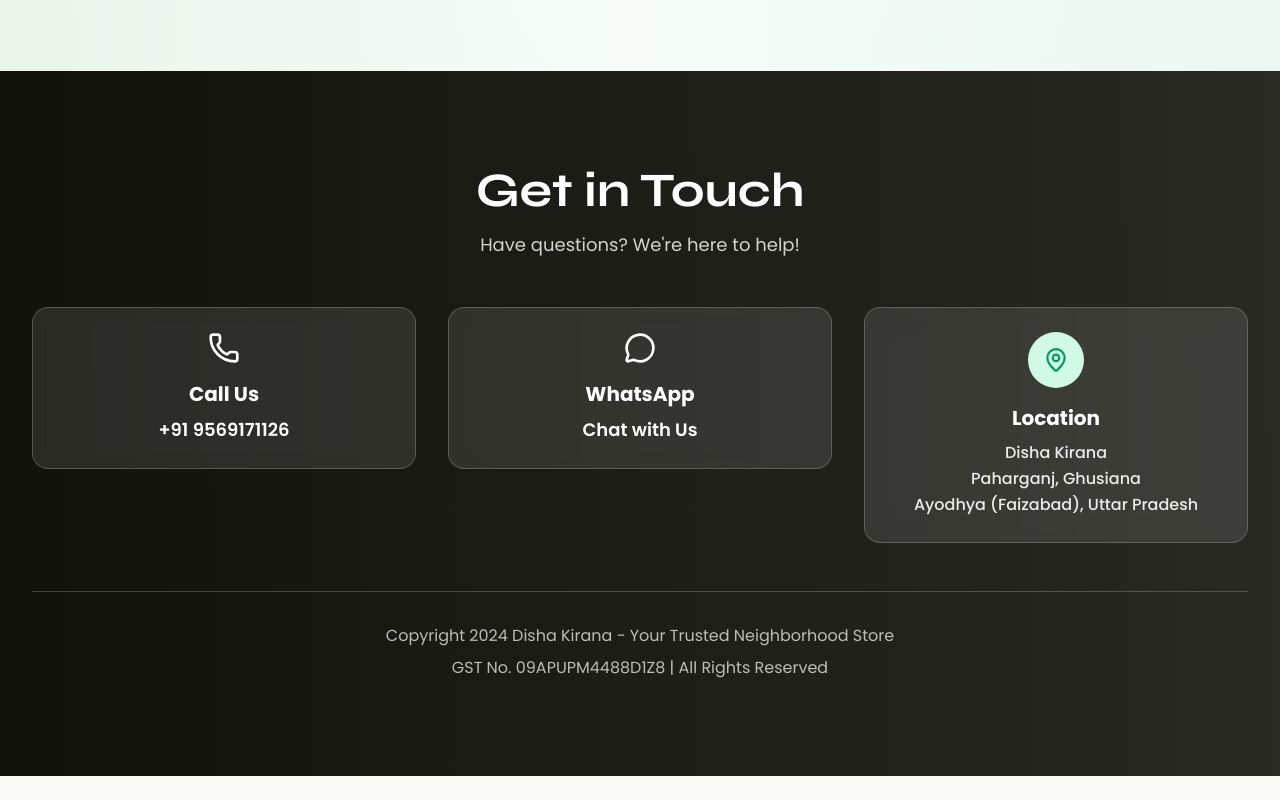
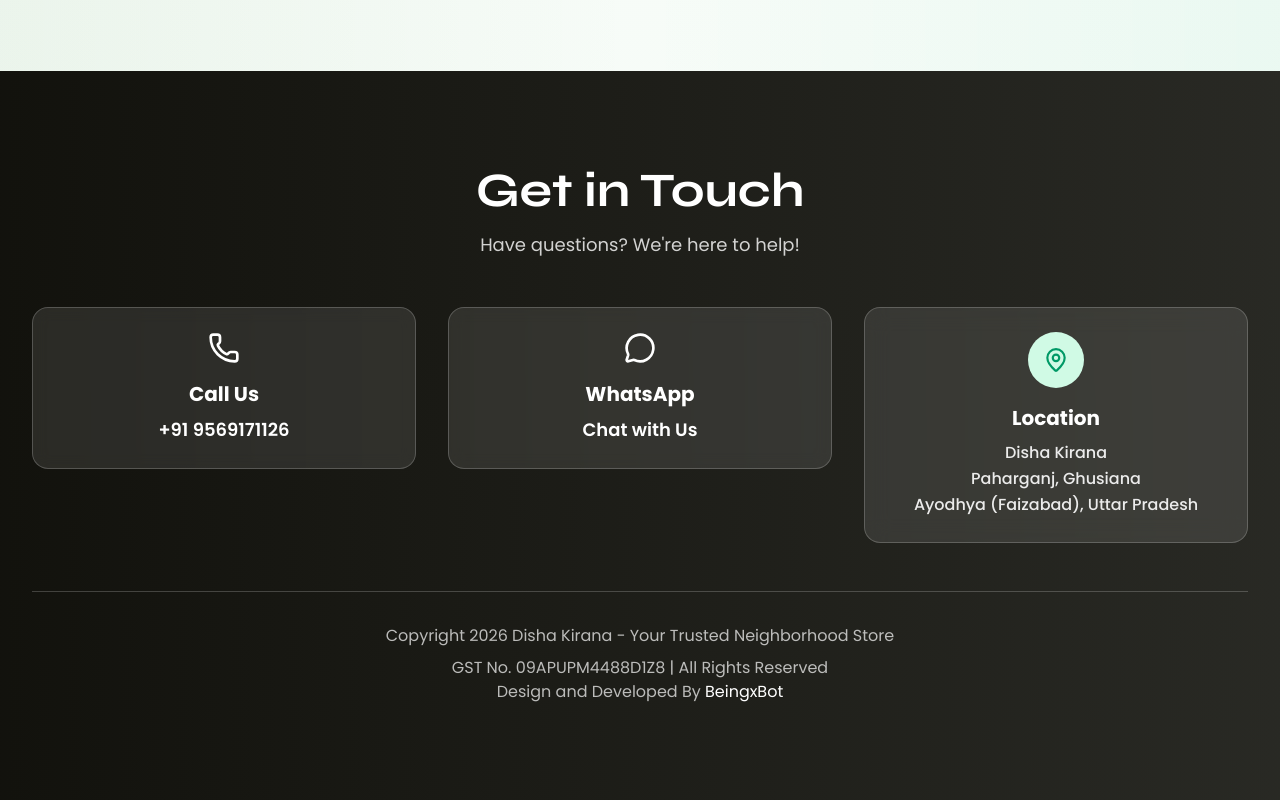
Before and after one commit to amityadavtech/dishakirana, a Next.js app: page / in a window 1280 px wide. Shown: the part 5079-5879 px from the top of the page. Before the commit the page ends 5855 px from the top, so only its background shows below. Built offline with nearby package versions, Linux system fonts and the light colour scheme.

Commit message:
add footer

```diff
--- a/app/page.tsx
+++ b/app/page.tsx
@@ -588,8 +588,11 @@ export default function Home() {
           </div>
 
           <div className="mt-12 pt-8 border-t border-white/20 text-center text-white/70">
-            <p className="mb-2">Copyright 2024 Disha Kirana - Your Trusted Neighborhood Store</p>
+            <p className="mb-2">Copyright 2026 Disha Kirana - Your Trusted Neighborhood Store</p>
             <p>GST No. 09APUPM4488D1Z8 | All Rights Reserved</p>
+            <p>Design and Developed By
+              <a href="https://beingxbot.in" target='_blank' className='text-white'> BeingxBot</a>
+            </p>
           </div>
         </div>
       </section>
```
